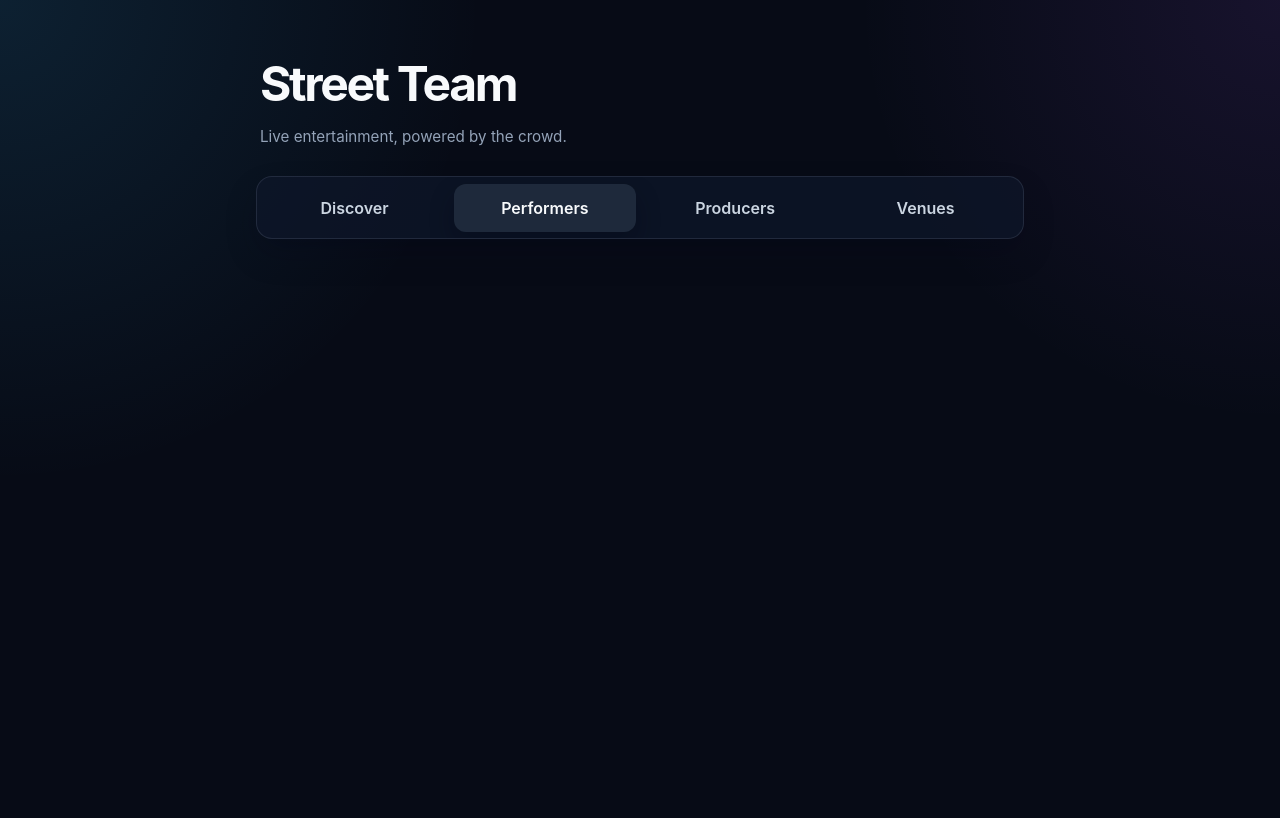
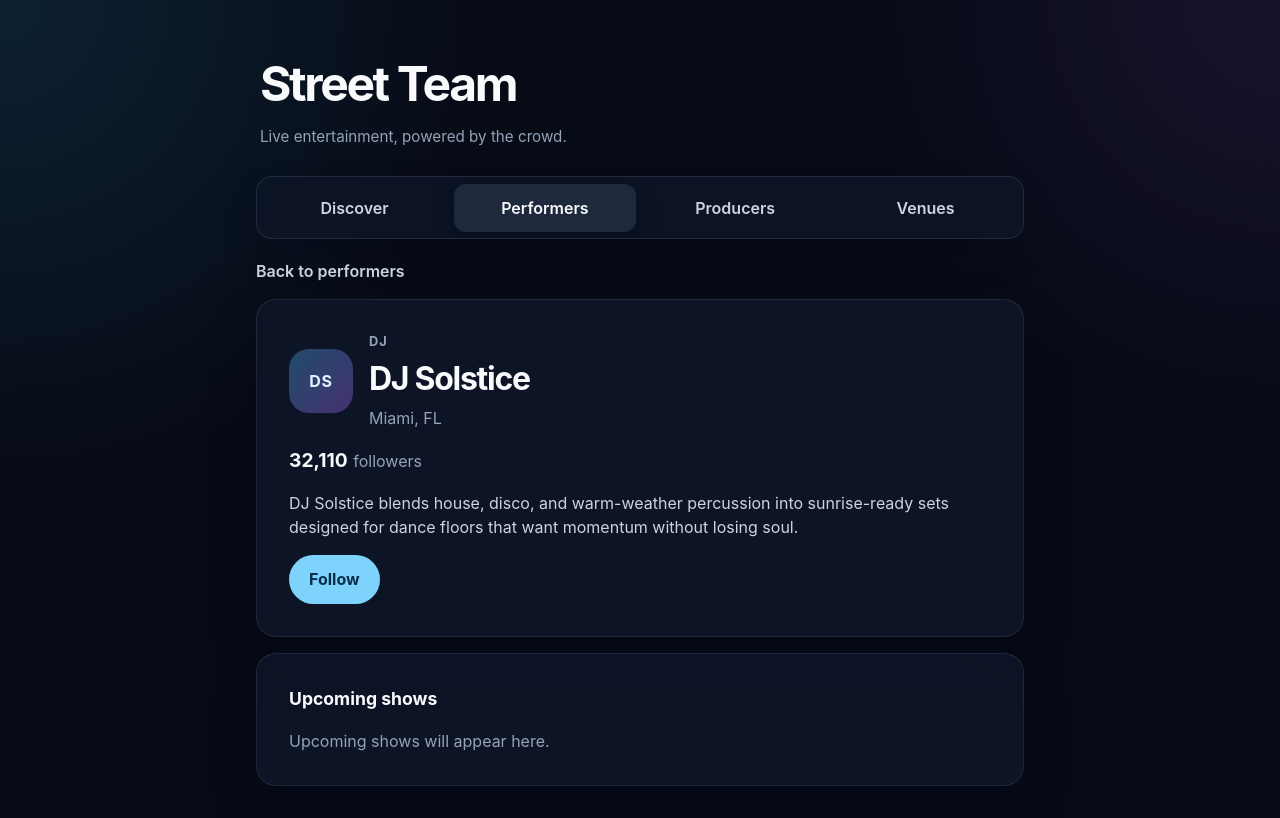
Before and after one commit to jrwilliams49730-ui/street-team-v2, a React (Vite) app: page /performers/dj-solstice in a window 1280 px wide. Built offline with nearby package versions, Linux system fonts and the light colour scheme.

Commit message:
Add performer directory and public profile pages

```diff
--- a/src/App.css
+++ b/src/App.css
@@ -22,7 +22,17 @@
 .app-header h1,
 .app-header p,
 .content-card h2,
-.content-card p {
+.content-card p,
+.section-heading h2,
+.section-heading p,
+.performer-card h3,
+.performer-card p,
+.profile-copy h2,
+.profile-copy p,
+.profile-meta,
+.profile-bio,
+.upcoming-shows h3,
+.upcoming-shows p {
   margin: 0;
 }
 
@@ -113,6 +123,200 @@
   color: #cbd5e1;
 }
 
+.performer-directory,
+.performer-profile {
+  display: flex;
+  flex-direction: column;
+  gap: 1rem;
+}
+
+.section-heading {
+  display: flex;
+  flex-direction: column;
+  gap: 0.4rem;
+  padding: 0 0.25rem;
+}
+
+.section-heading h2 {
+  font-size: clamp(1.35rem, 4vw, 1.8rem);
+  font-weight: 650;
+  letter-spacing: -0.03em;
+}
+
+.section-heading p {
+  color: #cbd5e1;
+}
+
+.performer-grid {
+  display: grid;
+  gap: 0.9rem;
+}
+
+.performer-card {
+  display: flex;
+  flex-direction: column;
+  gap: 1rem;
+  padding: 1rem;
+  border: 1px solid rgba(148, 163, 184, 0.14);
+  border-radius: 1.25rem;
+  color: inherit;
+  background: rgba(15, 23, 42, 0.82);
+  box-shadow: 0 1rem 2rem rgba(2, 6, 23, 0.22);
+  text-decoration: none;
+  transition:
+    border-color 160ms ease,
+    transform 160ms ease,
+    box-shadow 160ms ease;
+}
+
+.performer-card:hover {
+  border-color: rgba(56, 189, 248, 0.35);
+  transform: translateY(-2px);
+  box-shadow: 0 1.25rem 2.5rem rgba(2, 6, 23, 0.3);
+}
+
+.performer-card:focus-visible,
+.back-link:focus-visible,
+.follow-button:focus-visible {
+  outline: 2px solid #38bdf8;
+  outline-offset: 3px;
+}
+
+.performer-card-header {
+  display: flex;
+  align-items: center;
+  gap: 0.85rem;
+}
+
+.performer-avatar {
+  display: grid;
+  width: 3rem;
+  height: 3rem;
+  flex: 0 0 auto;
+  place-items: center;
+  border-radius: 1rem;
+  color: #e0f2fe;
+  background:
+    linear-gradient(135deg, rgba(56, 189, 248, 0.28), rgba(168, 85, 247, 0.32)),
+    #172033;
+  font-size: 0.9rem;
+  font-weight: 700;
+  letter-spacing: 0.04em;
+}
+
+.performer-card h3 {
+  font-size: 1.05rem;
+  font-weight: 650;
+}
+
+.performer-card-header p,
+.follower-count,
+.profile-copy p,
+.upcoming-shows p {
+  color: #94a3b8;
+}
+
+.performer-bio,
+.profile-bio {
+  color: #cbd5e1;
+}
+
+.follower-count {
+  font-size: 0.9rem;
+  font-weight: 600;
+}
+
+.back-link {
+  width: fit-content;
+  color: #cbd5e1;
+  font-weight: 600;
+  text-decoration: none;
+}
+
+.back-link:hover {
+  color: #f8fafc;
+}
+
+.profile-card,
+.upcoming-shows {
+  display: flex;
+  flex-direction: column;
+  gap: 1rem;
+  padding: clamp(1.25rem, 4vw, 2rem);
+  border: 1px solid rgba(148, 163, 184, 0.14);
+  border-radius: 1.25rem;
+  background: rgba(15, 23, 42, 0.82);
+  box-shadow: 0 1.5rem 3rem rgba(2, 6, 23, 0.3);
+}
+
+.profile-hero {
+  display: flex;
+  align-items: center;
+  gap: 1rem;
+}
+
+.profile-avatar {
+  width: 4rem;
+  height: 4rem;
+  border-radius: 1.25rem;
+  font-size: 1rem;
+}
+
+.profile-copy {
+  display: flex;
+  flex-direction: column;
+  gap: 0.2rem;
+}
+
+.profile-copy h2 {
+  font-size: clamp(1.5rem, 4vw, 2rem);
+  font-weight: 700;
+  letter-spacing: -0.04em;
+}
+
+.eyebrow {
+  color: #7dd3fc;
+  font-size: 0.8rem;
+  font-weight: 700;
+  letter-spacing: 0.08em;
+  text-transform: uppercase;
+}
+
+.profile-meta {
+  display: flex;
+  align-items: baseline;
+  gap: 0.35rem;
+}
+
+.profile-meta strong {
+  font-size: 1.2rem;
+}
+
+.profile-meta span {
+  color: #94a3b8;
+}
+
+.follow-button {
+  width: fit-content;
+  border: 0;
+  border-radius: 999px;
+  padding: 0.8rem 1.25rem;
+  color: #082f49;
+  background: #7dd3fc;
+  font: inherit;
+  font-weight: 700;
+  cursor: pointer;
+}
+
+.upcoming-shows h3 {
+  font-size: 1.1rem;
+  font-weight: 650;
+}
+
+.empty-state {
+  align-items: flex-start;
+}
+
 @media (min-width: 40rem) {
   .app-frame {
     gap: 1.25rem;
@@ -125,4 +329,8 @@
   .tab-button {
     flex-basis: 0;
   }
+
+  .performer-grid {
+    grid-template-columns: repeat(2, minmax(0, 1fr));
+  }
 }
--- a/src/App.tsx
+++ b/src/App.tsx
@@ -1,36 +1,51 @@
 import { Navigate, NavLink, Route, Routes } from 'react-router-dom'
+import PerformerDirectory from './features/performers/PerformerDirectory'
+import PerformerProfile from './features/performers/PerformerProfile'
 import './App.css'
 
-const sections = [
+const navigationSections = [
   {
     path: '/discover',
     label: 'Discover',
+  },
+  {
+    path: '/performers',
+    label: 'Performers',
+  },
+  {
+    path: '/producers',
+    label: 'Producers',
+  },
+  {
+    path: '/venues',
+    label: 'Venues',
+  },
+] as const
+
+const placeholderSections = [
+  {
+    path: '/discover',
     heading: 'Discover the live scene',
     text: 'Find performers, producers, and venues worth following.',
   },
   {
-    path: '/performers',
-    label: 'Performers',
-    heading: 'Performers',
-    text: 'Comedians, bands, DJs, and entertainers will live here.',
-  },
-  {
     path: '/producers',
-    label: 'Producers',
     heading: 'Producers',
     text: 'Follow the people and teams creating the shows.',
   },
   {
     path: '/venues',
-    label: 'Venues',
     heading: 'Venues',
     text: 'Keep up with the places hosting live events near you.',
   },
 ] as const
 
-type Section = (typeof sections)[number]
+type PlaceholderSection = (typeof placeholderSections)[number]
 
-function SectionCard({ heading, text }: Pick<Section, 'heading' | 'text'>) {
+function SectionCard({
+  heading,
+  text,
+}: Pick<PlaceholderSection, 'heading' | 'text'>) {
   return (
     <section className="content-card">
       <h2>{heading}</h2>
@@ -49,7 +64,7 @@ function App() {
         </header>
 
         <nav className="tab-nav" aria-label="Creator and fan network">
-          {sections.map((section) => (
+          {navigationSections.map((section) => (
             <NavLink
               key={section.path}
               to={section.path}
@@ -64,7 +79,7 @@ function App() {
 
         <Routes>
           <Route path="/" element={<Navigate to="/discover" replace />} />
-          {sections.map((section) => (
+          {placeholderSections.map((section) => (
             <Route
               key={section.path}
               path={section.path}
@@ -73,6 +88,8 @@ function App() {
               }
             />
           ))}
+          <Route path="/performers" element={<PerformerDirectory />} />
+          <Route path="/performers/:slug" element={<PerformerProfile />} />
         </Routes>
       </div>
     </main>
--- /dev/null
+++ b/src/features/performers/PerformerDirectory.tsx
@@ -0,0 +1,43 @@
+import { Link } from 'react-router-dom'
+import { formatFollowerCount, performers } from './performers'
+
+function PerformerDirectory() {
+  return (
+    <section className="performer-directory">
+      <header className="section-heading">
+        <h2>Performers</h2>
+        <p>Follow entertainers to keep up with the shows they bring to life.</p>
+      </header>
+
+      <div className="performer-grid">
+        {performers.map((performer) => (
+          <Link
+            key={performer.slug}
+            to={`/performers/${performer.slug}`}
+            className="performer-card"
+          >
+            <div className="performer-card-header">
+              <div className="performer-avatar" aria-hidden="true">
+                {performer.initials}
+              </div>
+
+              <div>
+                <h3>{performer.name}</h3>
+                <p>
+                  {performer.category} | {performer.location}
+                </p>
+              </div>
+            </div>
+
+            <p className="performer-bio">{performer.shortBio}</p>
+            <span className="follower-count">
+              {formatFollowerCount(performer.followerCount)} followers
+            </span>
+          </Link>
+        ))}
+      </div>
+    </section>
+  )
+}
+
+export default PerformerDirectory
--- /dev/null
+++ b/src/features/performers/PerformerProfile.tsx
@@ -0,0 +1,62 @@
+import { Link, useParams } from 'react-router-dom'
+import {
+  findPerformerBySlug,
+  formatFollowerCount,
+} from './performers'
+
+function PerformerProfile() {
+  const { slug } = useParams()
+  const performer = findPerformerBySlug(slug)
+
+  if (!performer) {
+    return (
+      <section className="content-card empty-state">
+        <h2>Performer not found</h2>
+        <p>That performer is not in the directory yet.</p>
+        <Link to="/performers" className="back-link">
+          Back to performers
+        </Link>
+      </section>
+    )
+  }
+
+  return (
+    <section className="performer-profile">
+      <Link to="/performers" className="back-link">
+        Back to performers
+      </Link>
+
+      <article className="profile-card">
+        <div className="profile-hero">
+          <div className="performer-avatar profile-avatar" aria-hidden="true">
+            {performer.initials}
+          </div>
+
+          <div className="profile-copy">
+            <p className="eyebrow">{performer.category}</p>
+            <h2>{performer.name}</h2>
+            <p>{performer.location}</p>
+          </div>
+        </div>
+
+        <div className="profile-meta">
+          <strong>{formatFollowerCount(performer.followerCount)}</strong>
+          <span>followers</span>
+        </div>
+
+        <p className="profile-bio">{performer.bio}</p>
+
+        <button type="button" className="follow-button">
+          Follow
+        </button>
+      </article>
+
+      <section className="upcoming-shows">
+        <h3>Upcoming shows</h3>
+        <p>Upcoming shows will appear here.</p>
+      </section>
+    </section>
+  )
+}
+
+export default PerformerProfile
--- /dev/null
+++ b/src/features/performers/performers.ts
@@ -0,0 +1,65 @@
+export type Performer = {
+  name: string
+  slug: string
+  category: string
+  location: string
+  initials: string
+  shortBio: string
+  bio: string
+  followerCount: number
+}
+
+export const performers: Performer[] = [
+  {
+    name: 'Maya Rivera',
+    slug: 'maya-rivera',
+    category: 'Comedian',
+    location: 'Chicago, IL',
+    initials: 'MR',
+    shortBio:
+      'Sharp crowd work, late-night stories, and a fearless point of view.',
+    bio: 'Maya Rivera is a Chicago comic known for sharp crowd work, late-night stories, and a fearless point of view that turns everyday chaos into fast-moving sets.',
+    followerCount: 18420,
+  },
+  {
+    name: 'Northbound Atlas',
+    slug: 'northbound-atlas',
+    category: 'Band',
+    location: 'Nashville, TN',
+    initials: 'NA',
+    shortBio:
+      'An indie rock four-piece built on big choruses and road-worn harmonies.',
+    bio: 'Northbound Atlas is a Nashville indie rock band built on big choruses, road-worn harmonies, and live shows that move from intimate verses into full-room singalongs.',
+    followerCount: 26780,
+  },
+  {
+    name: 'DJ Solstice',
+    slug: 'dj-solstice',
+    category: 'DJ',
+    location: 'Miami, FL',
+    initials: 'DS',
+    shortBio:
+      'House, disco, and sunrise sets tuned for dance floors that stay late.',
+    bio: 'DJ Solstice blends house, disco, and warm-weather percussion into sunrise-ready sets designed for dance floors that want momentum without losing soul.',
+    followerCount: 32110,
+  },
+  {
+    name: 'Lena Vale',
+    slug: 'lena-vale',
+    category: 'Singer/Songwriter',
+    location: 'Austin, TX',
+    initials: 'LV',
+    shortBio:
+      'Story-first songs with intimate vocals and folk-pop arrangements.',
+    bio: 'Lena Vale is an Austin singer/songwriter whose story-first writing pairs intimate vocals with folk-pop arrangements and room-stilling live performances.',
+    followerCount: 14360,
+  },
+]
+
+export function findPerformerBySlug(slug?: string) {
+  return performers.find((performer) => performer.slug === slug)
+}
+
+export function formatFollowerCount(count: number) {
+  return new Intl.NumberFormat('en-US').format(count)
+}
```
